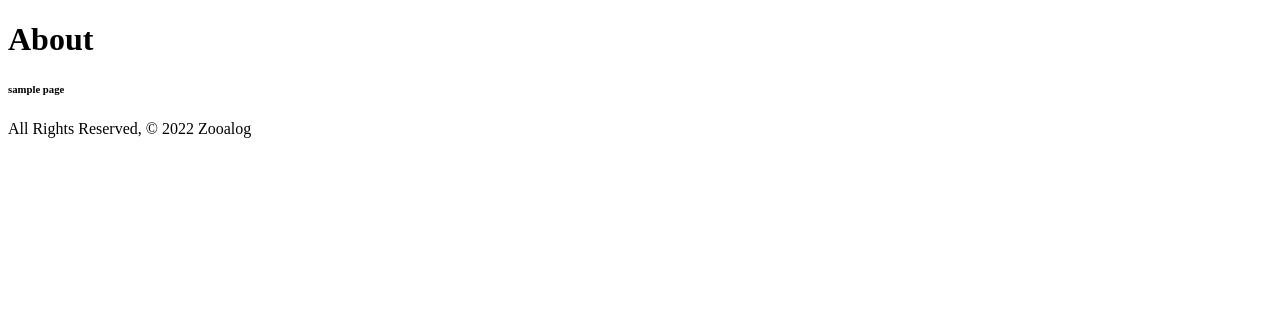
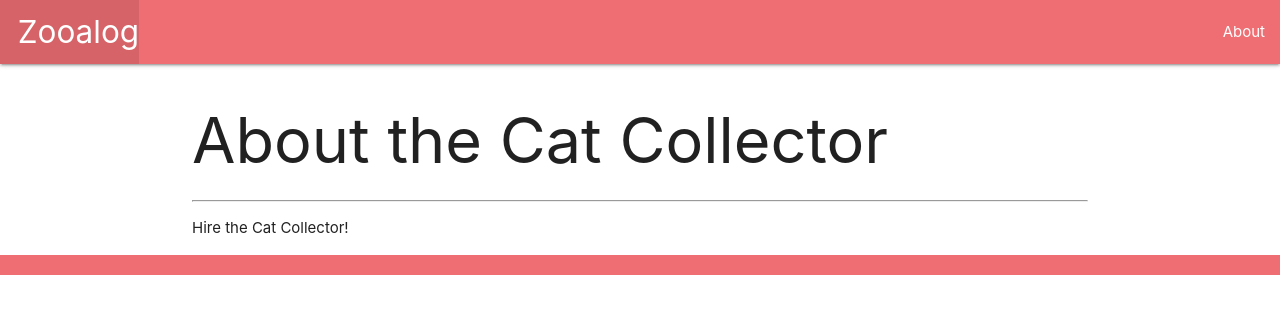
Before and after one commit to emilyaikens/Zooalog, a Django app: page /about in a window 1280 px wide. Shown: the top 314 px of the page. Run offline with Django 3.2, Linux system fonts and the light colour scheme.

Commit message:
add base.html template partial and revise about.html

```diff
--- a/main_app/templates/about.html
+++ b/main_app/templates/about.html
@@ -1,14 +1,10 @@
-<!DOCTYPE html>
-<html lang="en">
-<head>
-    <meta charset="UTF-8">
-    <meta name="viewport" content="width=device-width, initial-scale=1.0">
-    <meta http-equiv="X-UA-Compatible" content="ie=edge">
-    <title>Zooalog</title>
-</head>
-<body>
-    <h1>About</h1>
-    <h6>sample page</h6>
-    <footer>All Rights Reserved, &copy; 2022 Zooalog</footer>
-</body>
-</html>
+<!-- Django Template Language (DTL) is Django's own templating engine -->
+
+{% extends 'base.html' %}
+{% block content %}
+
+<h1>About the Cat Collector</h1>
+<hr />
+<p>Hire the Cat Collector!</p>
+
+{% endblock %}
--- /dev/null
+++ b/main_app/templates/base.html
@@ -0,0 +1,35 @@
+<!-- Template inheritance is a feature built in to Django -->
+<!-- Templates can extend another template via blocks -->
+<!-- Django template tags control logic within a template -->
+
+<!DOCTYPE html>
+<html lang="en">
+<head>
+    <meta charset="UTF-8">
+    <meta name="viewport" content="width=device-width, initial-scale=1.0">
+    <meta http-equiv="X-UA-Compatible" content="ie=edge">
+    <title>Zooalog</title>
+    <link rel="stylesheet" href="https://cdnjs.cloudflare.com/ajax/libs/materialize/1.0.0/css/materialize.min.css">
+</head>
+<body>
+    <header class="navbar-fixed">
+        <nav>
+        <div class="nav-wrapper">
+            <ul>
+            <li><a href="/" class="left brand-logo">&nbsp;&nbsp;Zooalog</a></li>
+            </ul>
+            <ul class="right">
+            <li><a href="/about">About</a></li>
+            </ul>
+        </div>
+        </nav>
+    </header>
+    <main class="container">
+        {% block content %}
+        {% endblock %}
+    </main>
+    <footer class="page-footer">
+        <div class="right">All Rights Reserved, &copy; 2022 Zooalog &nbsp;</div>
+    </footer>
+</body>
+</html>
```
